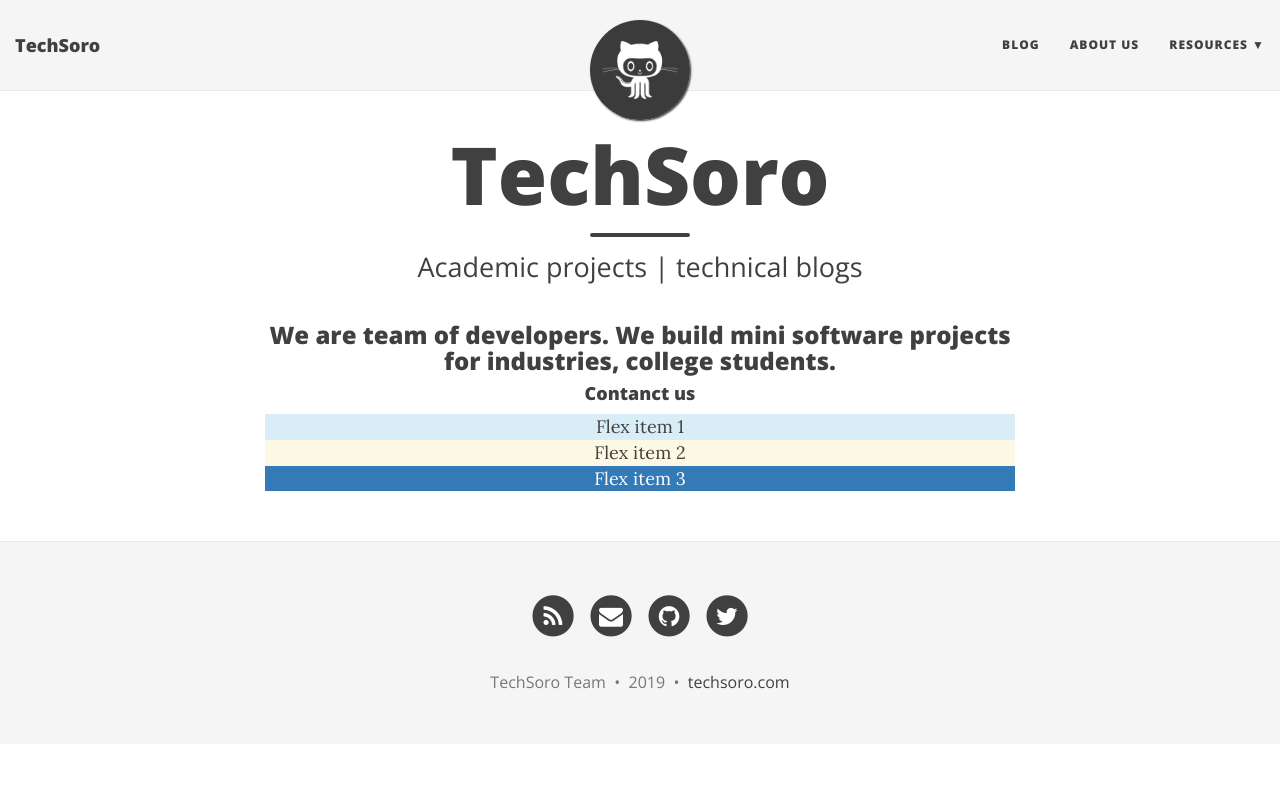
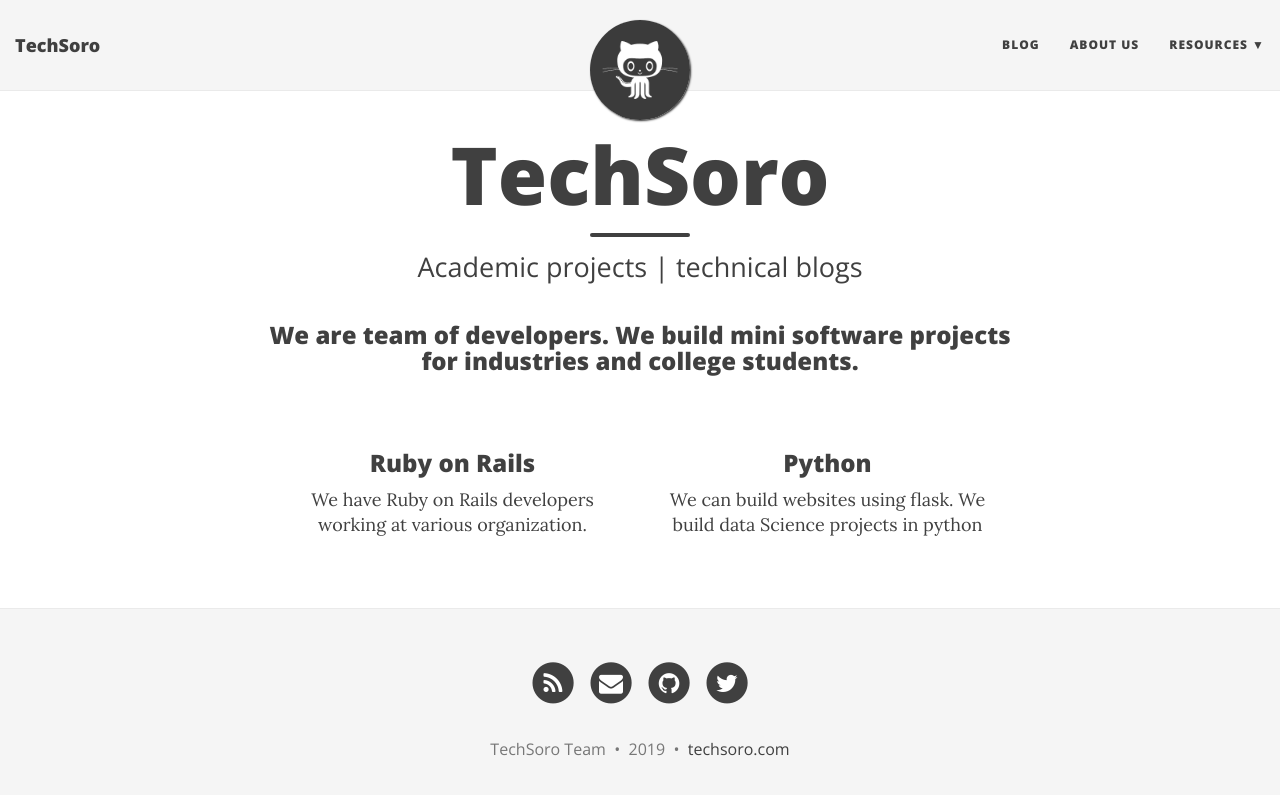
Before and after one commit to techsoro/techsoro-website, a Jekyll site: the page built from index.html, in a window 1280 px wide. Shown: the top 795 px of the page. Built offline with Jekyll 4.4.1, drawn with Linux system fonts in a browser that asks for light colours; nearby versions of some CDN libraries.

Commit message:
Add flex box

```diff
--- a/css/main.css
+++ b/css/main.css
@@ -5,7 +5,15 @@
 @import url("pygment_highlights.css");
 
 /* ---flexbox---*/
-
+.flex-container {
+  display: flex;
+  flex-wrap: wrap;
+  justify-content: space-around;
+}
+.flex-box{
+  flex: 50%;
+  padding: 20px;
+}
 
 /* --- General --- */
 
--- a/index.html
+++ b/index.html
@@ -5,12 +5,17 @@
 use-site-title: true
 ---
 <center>
-  <h3>We are team of developers. We build mini software projects for industries, college students.</h3>
-  <h4>Contanct us</h4>
+  <h3>We are team of developers. We build mini software projects for industries and college students.</h3>
 
-    <div class="d-flex p-3 bg-secondary text-white">
-      <div class="p-2 bg-info">Flex item 1</div>
-      <div class="p-2 bg-warning">Flex item 2</div>
-      <div class="p-2 bg-primary">Flex item 3</div>
+  <br>
+    <div class="flex-container">
+      <div class="flex-box">
+        <h3>Ruby on Rails</h3>
+        We have Ruby on Rails developers working at various organization.
+      </div>
+      <div class="flex-box">
+        <h3>Python</h3>
+        We can build websites using flask. We build data Science projects in python
+      </div>
     </div>
 </center>
```
